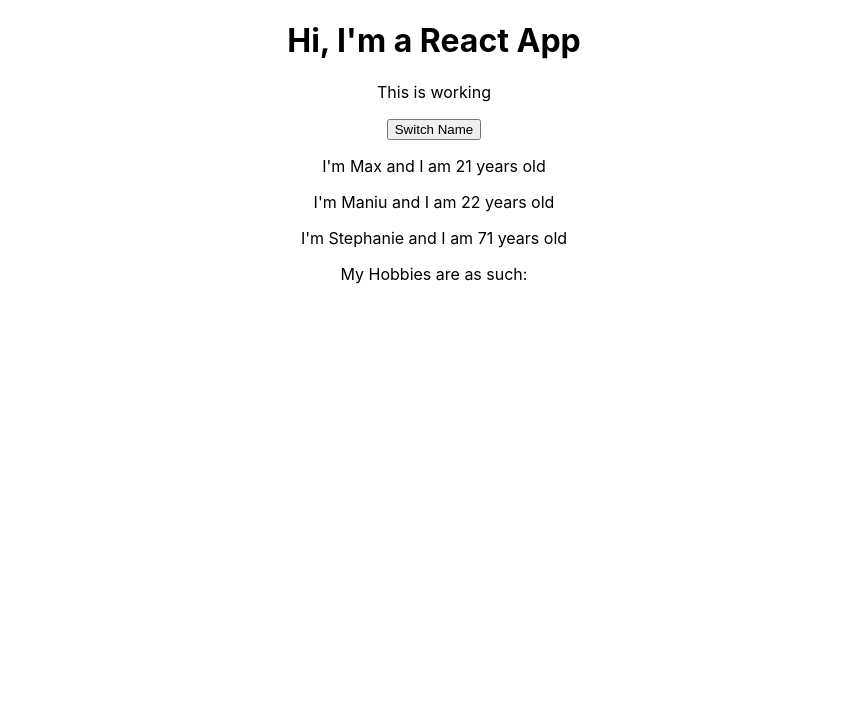
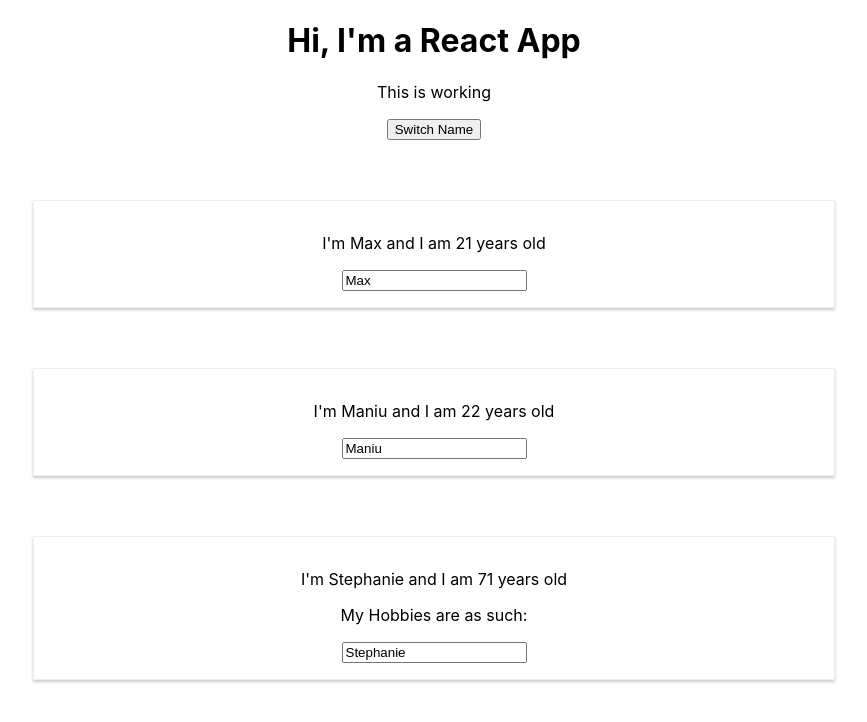
Before and after one commit to vernonsyncere/reactudemy, a React (Create React App) app: page / in a window 1280 px wide. Shown: the top 722 px of the page, without its empty margins (206-1073 px from the left). Built offline with nearby package versions, Linux system fonts and the light colour scheme.

Commit message:
added a css style sheet

```diff
--- a/src/App.js
+++ b/src/App.js
@@ -1,5 +1,6 @@
 import React, { useState } from 'react';
 import './App.css';
+
 import Person from './Person/Person';
 
 const App = props => {
@@ -12,12 +13,23 @@ const App = props => {
     otherState: 'Some other Value'
   });
 
-  const switchNameHandler = () => {
+  const switchNameHandler = (newName) => {
     // console.log("Was Clicked");
     setPersonsState({
       persons: [
         {name: 'Maximillion', age: 26},
-        {name: 'Maniu', age: 22},
+        {name: newName, age: 22},
+        {name: 'Stephanie', age: 21}
+      ],
+
+    })
+  }
+
+  const nameChangedHandler = (event) => {
+    setPersonsState({
+      persons: [
+        {name: 'Maximillion', age: 26},
+        {name: event.target.value, age: 22},
         {name: 'Stephanie', age: 21}
       ],
 
@@ -30,10 +42,18 @@ const App = props => {
       <div className="App">
         <h1>Hi, I'm a React App</h1>
         <p>This is working</p>
-        <button onClick={switchNameHandler}>Switch Name</button>
-        <Person name={personsState.persons[0].name} age={personsState.persons[0].age}/>
-        <Person name={personsState.persons[1].name} age={personsState.persons[1].age}/>
-        <Person name={personsState.persons[2].name} age={personsState.persons[2].age}>My Hobbies are as such:</Person>
+        <button onClick={() => switchNameHandler("First off")}>Switch Name</button>
+        <Person
+        name={personsState.persons[0].name}
+        age={personsState.persons[0].age}/>
+        <Person
+        name={personsState.persons[1].name}
+        age={personsState.persons[1].age}
+        changed={nameChangedHandler}/>
+        <Person
+        name={personsState.persons[2].name}
+        age={personsState.persons[2].age}
+        click={switchNameHandler.bind(this, "myMymy")}>My Hobbies are as such:</Person>
       </div>
 
     );
--- /dev/null
+++ b/src/Person/Person.css
@@ -0,0 +1,9 @@
+.Person {
+    width: 60%;
+    margin: auto;
+    margin-top: 60px;
+    border: 1px solid #eee;
+    box-Shadow: 0 2px 3px #ccc;
+    padding: 16px;
+    text-align: ;
+}
--- a/src/Person/Person.js
+++ b/src/Person/Person.js
@@ -1,10 +1,13 @@
 import React from 'react';
+import'./Person.css';
 
 const person = (props) => {
+
     return (
-    <div>
-        <p>I'm {props.name} and I am {props.age} years old</p>
+    <div className="Person">
+        <p onClick={props.click}>I'm {props.name} and I am {props.age} years old</p>
         <p>{props.children}</p>
+        <input type="text" onChange={props.changed} value={props.name}/>
     </div>
     )
 };
```
